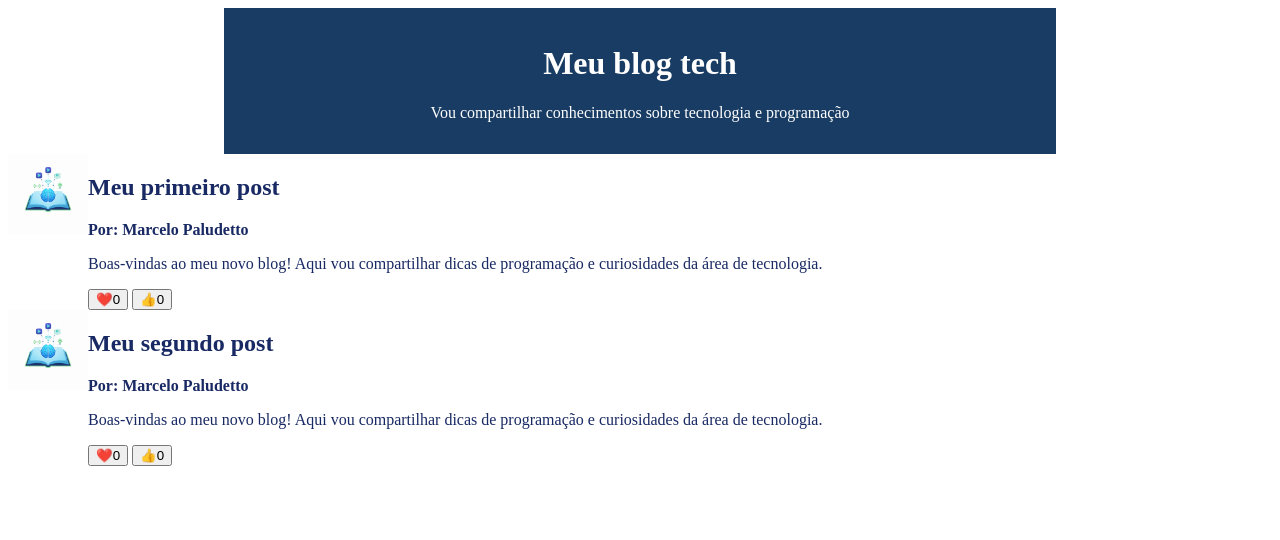
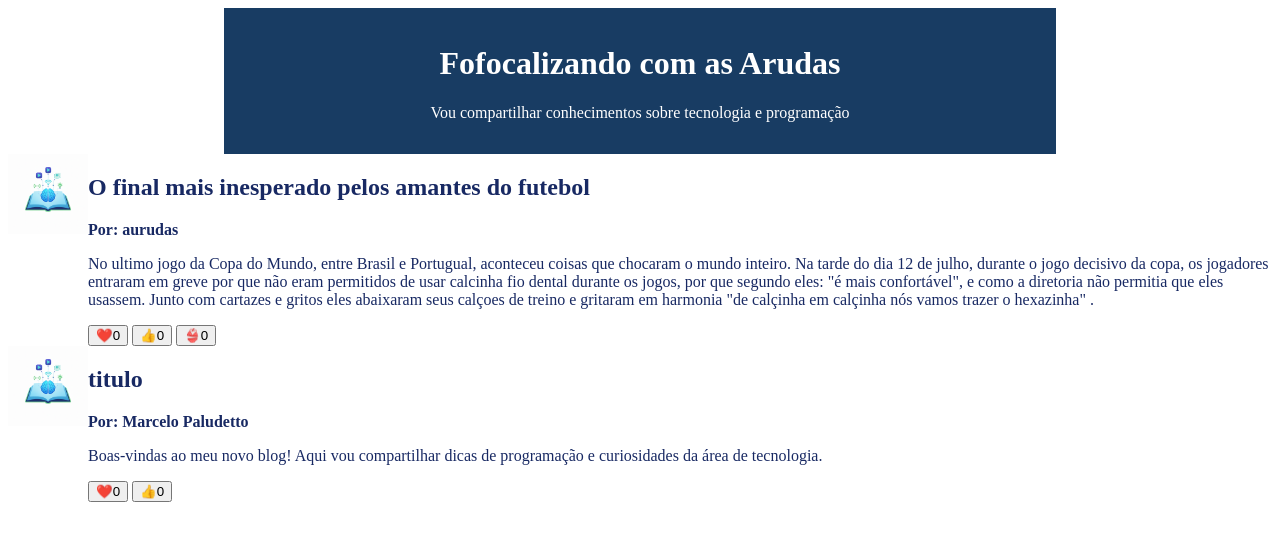
Before and after one commit to alexiaandreisramos-star/auruda-, a plain HTML site: page index.html in a window 1280 px wide. Drawn offline with Linux system fonts and the light colour scheme.

Commit message:
kkkkkkkkkkkkkkkkk

```diff
--- a/index.html
+++ b/index.html
@@ -11,7 +11,7 @@
 
 <body>
     <header>
-        <h1>Meu blog tech</h1>
+        <h1>Fofocalizando com as Arudas</h1>
         <p>Vou compartilhar conhecimentos sobre tecnologia e programação</p>
         <style>
             header {
@@ -50,12 +50,13 @@
                 alt="Logotipo conceitual de tecnologia e educacao: um livro aberto de onde emerge um cérebro digital brilhante, cercado por ícones de Wi-Fi, circuitos e lâmpada de ideia. Cores em tons de azul e branco.">
 
             <div>
-                <h2>Meu primeiro post</h2>
-                <p class="artigo-autor">Por: Marcelo Paludetto</p>
-                <p>Boas-vindas ao meu novo blog! Aqui vou compartilhar dicas de programação
-                    e curiosidades da área de tecnologia.</p>
+                <h2>O final mais inesperado pelos amantes do futebol</h2>
+                <p class="artigo-autor">Por: aurudas</p>
+                <p> No ultimo jogo da Copa do Mundo, entre Brasil e Portugual, aconteceu coisas que chocaram o mundo inteiro. Na tarde do dia 12 de julho, durante o jogo decisivo da copa,
+                    os jogadores entraram em greve por que não eram permitidos de usar calcinha fio dental durante os jogos, por que segundo eles: "é mais confortável", e como a diretoria não permitia que eles usassem. Junto com cartazes e gritos eles abaixaram seus calçoes de treino e gritaram em harmonia "de calçinha em calçinha nós vamos trazer o hexazinha" .</p>
                 <button>❤️<span>0</span></button>
                 <button>👍<span>0</span></button>
+                <button> 👙<span>0</span></button>
             </div>
         </article>
         <article>
@@ -63,7 +64,7 @@
                 alt="Logotipo conceitual de tecnologia e educacao: um livro aberto de onde emerge um cérebro digital brilhante, cercado por ícones de Wi-Fi, circuitos e lâmpada de ideia. Cores em tons de azul e branco.">
 
             <div>
-                <h2>Meu segundo post</h2>
+                <h2>titulo</h2>
                 <p class="artigo-autor">Por: Marcelo Paludetto</p>
                 <p>Boas-vindas ao meu novo blog! Aqui vou compartilhar dicas de programação
                     e curiosidades da área de tecnologia.</p>
```
